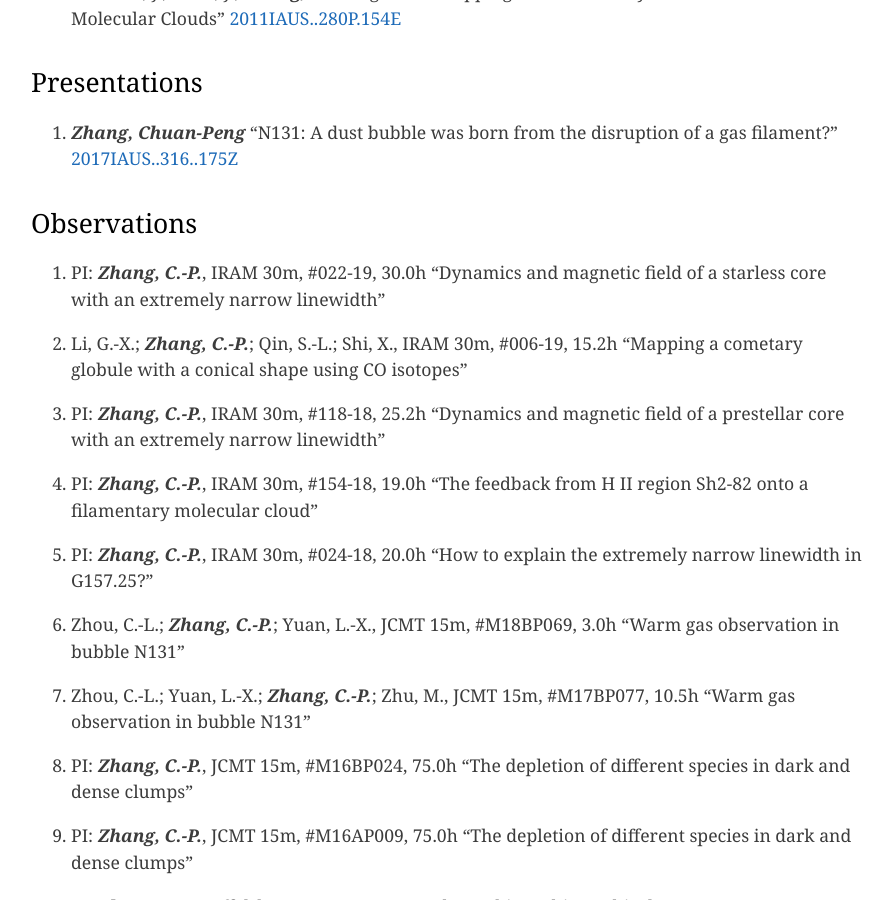
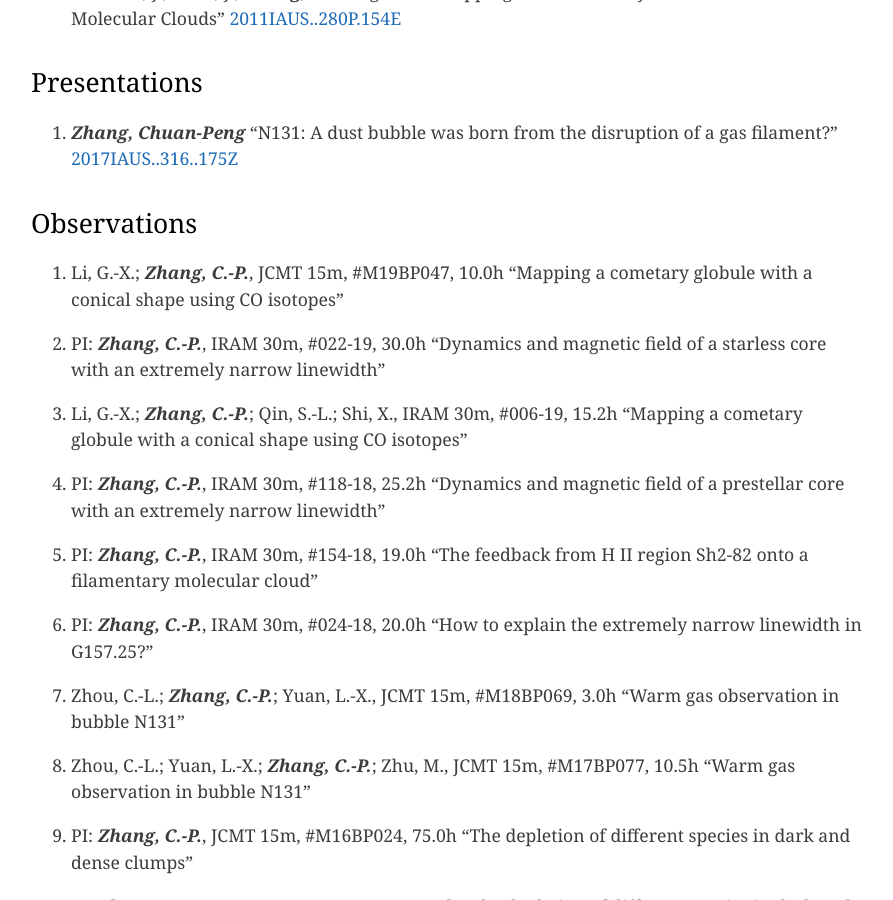
Before and after one commit to zcp521/zcp521.github.io, a Jekyll site: the page built from pub.md, in a window 1280 px wide and 900 px high, scrolled down 3747 px. Shown: the whole window, without its empty margins (193-1086 px from the left). Built offline with Jekyll 4.4.1, drawn with Linux system fonts in a browser that asks for light colours.

Commit message:
Update pub.md

```diff
--- a/pub.md
+++ b/pub.md
@@ -182,6 +182,9 @@ tagline: "My publication list"
 
 ## Observations
 
+19. Li, G.-X.; ***Zhang, C.-P.***, JCMT 15m, #M19BP047, 10.0h
+	"Mapping a cometary globule with a conical shape using CO isotopes"
+
 18. PI: ***Zhang, C.-P.***, IRAM 30m, #022-19, 30.0h
 	"Dynamics and magnetic field of a starless core with an extremely narrow linewidth"
 
```
